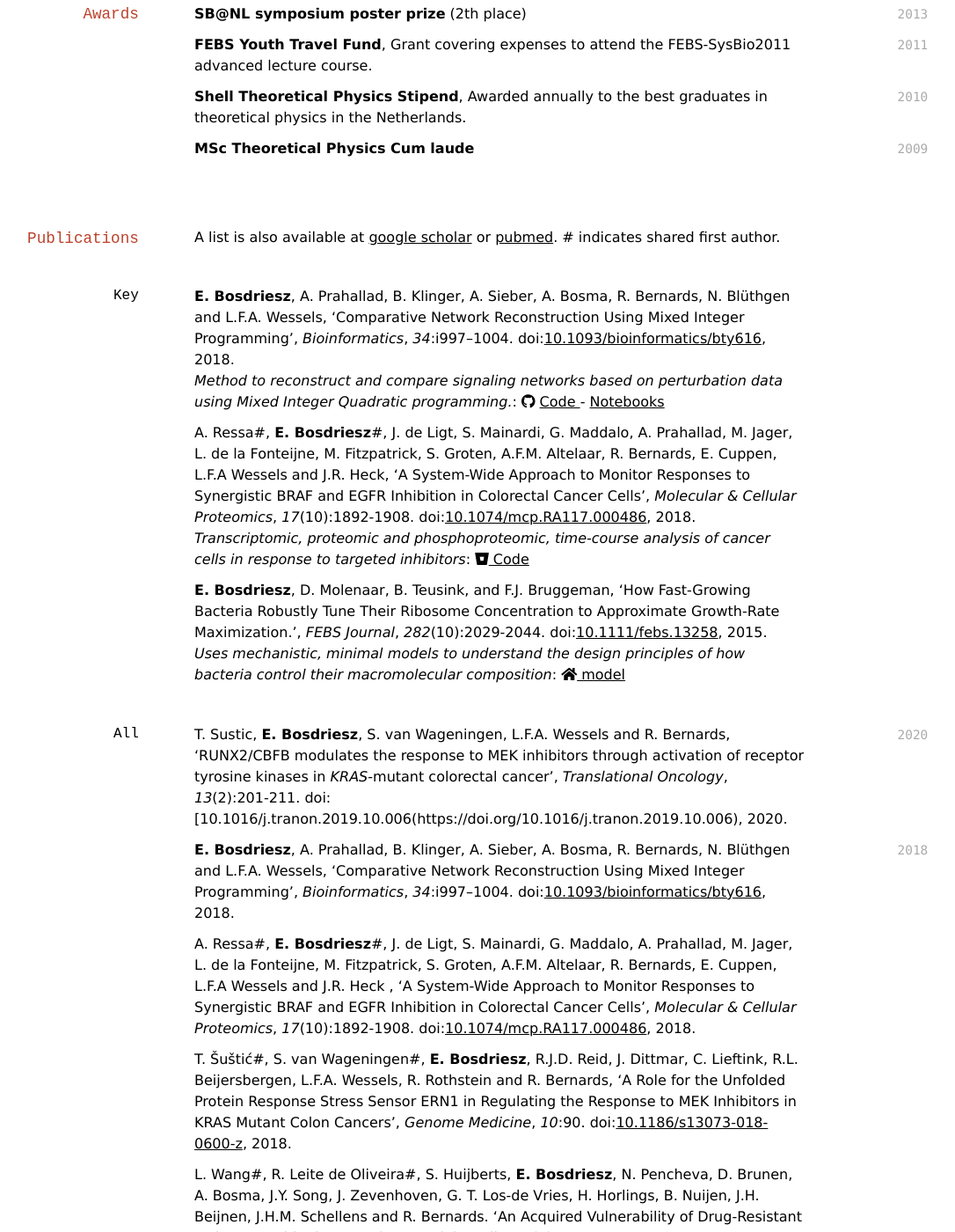
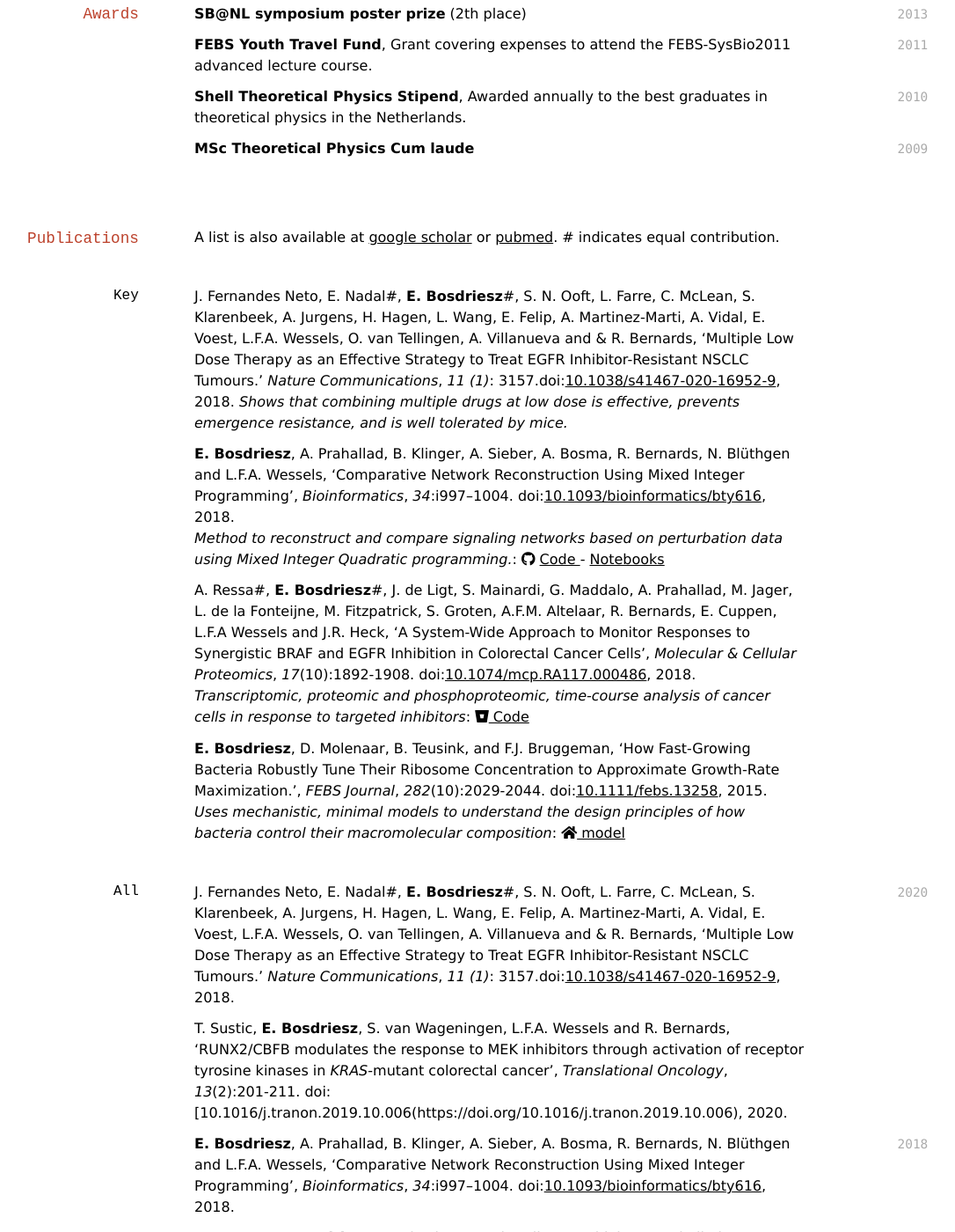
Before and after one commit to evertbosdriesz/markdown-cv, a Jekyll site: the page built from index.md, in a window 1280 px wide and 1400 px high, scrolled down 1599 px. Shown: the whole window at 88% size, without its empty margins (111-1197 px from the left). Built offline with Jekyll 4.4.1, drawn with Linux system fonts in a browser that asks for light colours; nearby versions of some CDN libraries; a style sheet for code colours, icons or effects is not loaded.

Commit message:
Updated publications

```diff
--- a/index.md
+++ b/index.md
@@ -105,9 +105,12 @@ C, C++ (It's been a while)
 
 ## Publications
 
- A list is also available at [google scholar](https://scholar.google.com/citations?user=FWmDPGgAAAAJ&hl=en) or [pubmed](https://www.ncbi.nlm.nih.gov/pubmed/?term=Bosdriesz+E). # indicates shared first author.
+ A list is also available at [google scholar](https://scholar.google.com/citations?user=FWmDPGgAAAAJ&hl=en) or [pubmed](https://www.ncbi.nlm.nih.gov/pubmed/?term=Bosdriesz+E). # indicates equal contribution.
 
 ### Key
+
+J. Fernandes Neto, E. Nadal#, **E. Bosdriesz**#, S. N. Ooft, L. Farre, C. McLean, S. Klarenbeek, A. Jurgens, H. Hagen, L. Wang, E. Felip, A. Martinez-Marti, A. Vidal, E. Voest, L.F.A. Wessels, O. van Tellingen, A. Villanueva and & R. Bernards, 'Multiple Low Dose Therapy as an Effective Strategy to Treat EGFR Inhibitor-Resistant NSCLC Tumours.' *Nature Communications*, *11 (1)*: 3157.doi:[10.1038/s41467-020-16952-9](https://doi.org/10.1038/s41467-020-16952-9), 2018.
+*Shows that combining multiple drugs at low dose is effective, prevents emergence resistance, and is well tolerated by mice.*
 
 **E. Bosdriesz**, A. Prahallad, B. Klinger, A. Sieber, A. Bosma, R. Bernards, N. Bl&uuml;thgen and L.F.A. Wessels, ‘Comparative Network Reconstruction Using Mixed Integer Programming’, *Bioinformatics*, *34*:i997–1004. doi:[10.1093/bioinformatics/bty616](https://doi.org/10.1093/bioinformatics/bty616), 2018.<br>
 *Method to reconstruct and compare signaling networks based on perturbation data using Mixed Integer Quadratic programming.*:
@@ -130,6 +133,8 @@ doi:[10.1074/mcp.RA117.000486](https://doi.org/10.1074/mcp.RA117.000486), 2018.<
 ### All
 
 `2020`
+J. Fernandes Neto, E. Nadal#, **E. Bosdriesz**#, S. N. Ooft, L. Farre, C. McLean, S. Klarenbeek, A. Jurgens, H. Hagen, L. Wang, E. Felip, A. Martinez-Marti, A. Vidal, E. Voest, L.F.A. Wessels, O. van Tellingen, A. Villanueva and & R. Bernards, 'Multiple Low Dose Therapy as an Effective Strategy to Treat EGFR Inhibitor-Resistant NSCLC Tumours.' *Nature Communications*, *11 (1)*: 3157.doi:[10.1038/s41467-020-16952-9](https://doi.org/10.1038/s41467-020-16952-9), 2018.
+
 T. Sustic, **E. Bosdriesz**, S. van Wageningen, L.F.A. Wessels and R. Bernards, 'RUNX2/CBFB modulates the response to MEK inhibitors through activation of receptor tyrosine kinases in *KRAS*-mutant colorectal cancer', *Translational Oncology*, *13*(2):201-211.
 doi:[10.1016/j.tranon.2019.10.006(https://doi.org/10.1016/j.tranon.2019.10.006), 2020.
 
```
